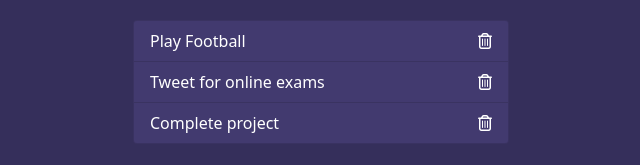
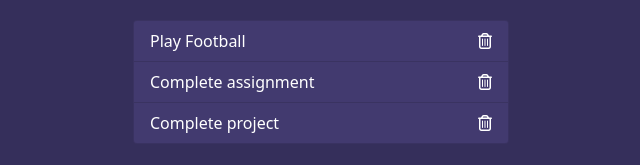
Before and after one commit to manav23lohani/ToDo-List, a plain HTML site: page index.html in a window 1280 px wide. Shown: the part 136-301 px from the top of the page, 319-959 px from the left. Drawn offline with nearby package versions, Linux system fonts and the light colour scheme.

Commit message:
Update index.html

```diff
--- a/index.html
+++ b/index.html
@@ -24,7 +24,7 @@
                 <i class="far fa-trash-alt delete"></i>
             </li>
             <li class="list-group-item d-flex justify-content-between align-items-center">
-                <span>Tweet for online exams</span>
+                <span>Complete assignment</span>
                 <i class="far fa-trash-alt delete"></i>
             </li>
             <li class="list-group-item d-flex justify-content-between align-items-center">
```
